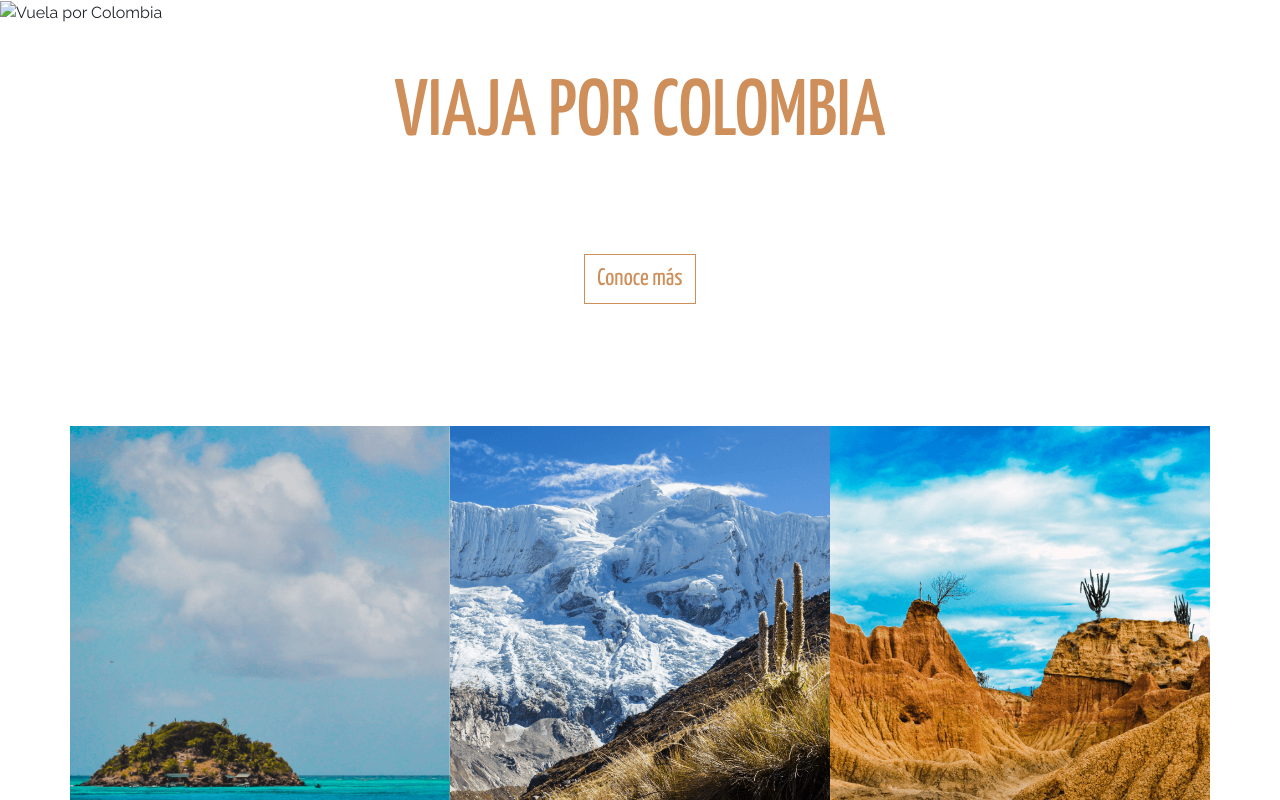
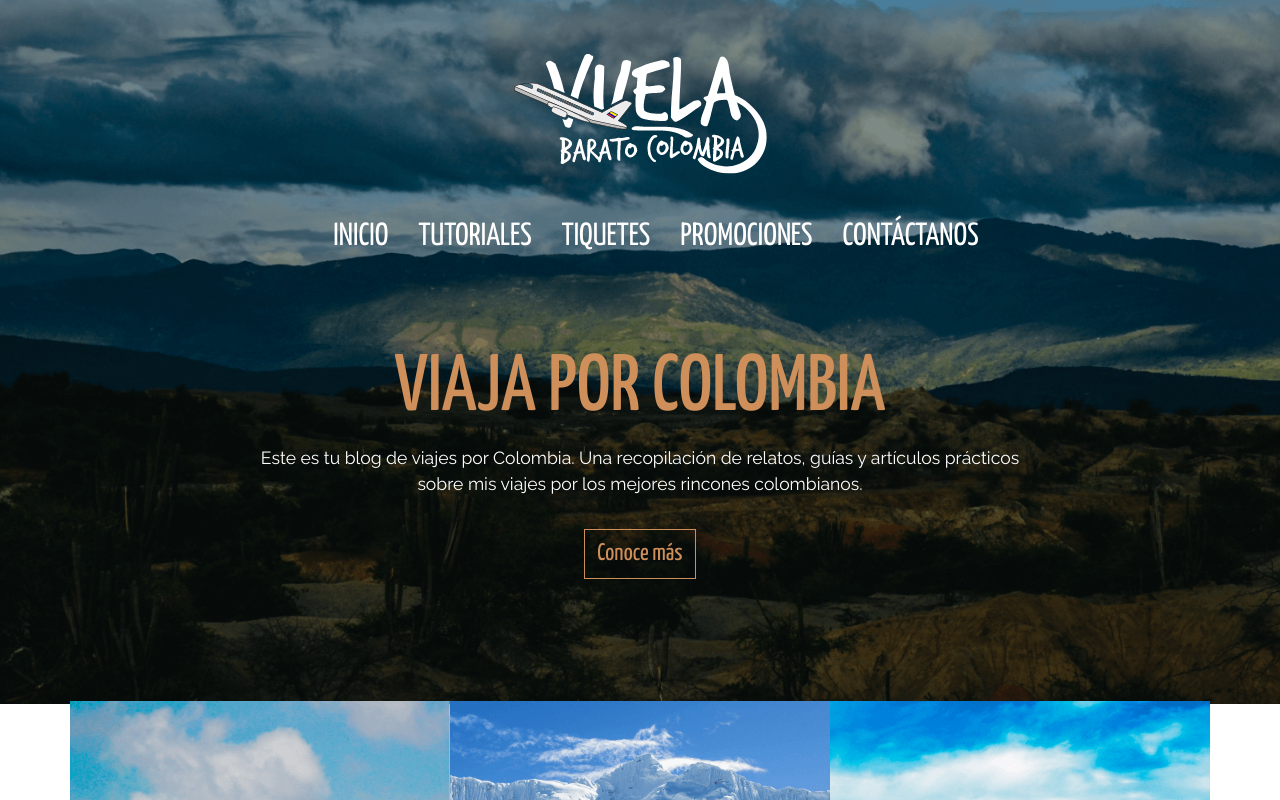
Before and after one commit to NataVergara/curso_desarrollo_web, a website: page index.html in a window 1280 px wide. Shown: the top 800 px of the page. Drawn offline with nearby package versions, Linux system fonts and the light colour scheme.

Commit message:
Entrega Final

```diff
--- a/index.html
+++ b/index.html
@@ -32,7 +32,7 @@
 <body>
   <header class="header">
     <picture class="header__img">
-      <img class="header__img--img" src="./img/homeppal.png" alt="Vuela por Colombia" />
+      <img class="header__img--img" src="./img/home.png" alt="Vuela por Colombia" />
     </picture>
     <picture class="header__logo">
       <img class="header__logo--img" src="./img/logo.png" alt="Visita Colombia" />
```
